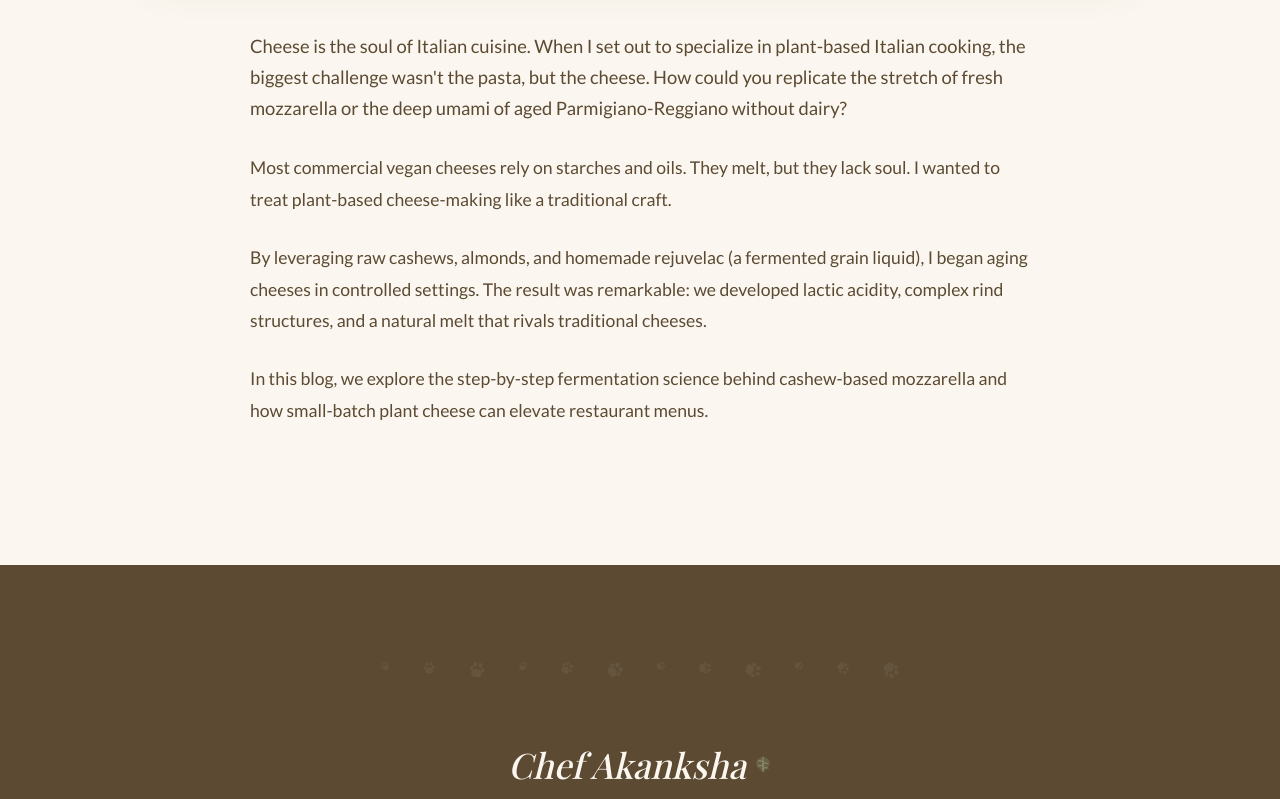
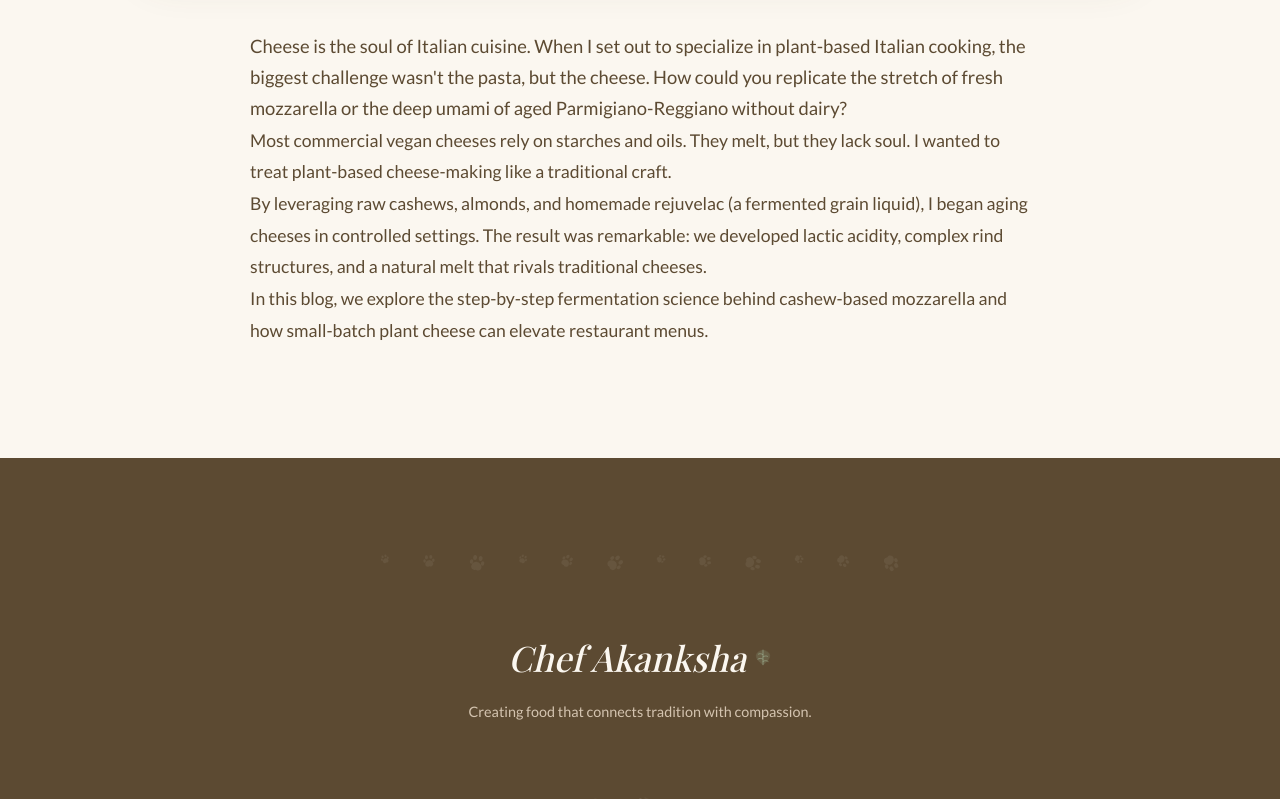
Before and after one commit to Ash120899/chefakanksha, a Next.js app: page /blogs/art-of-vegan-cheese in a window 1280 px wide. Shown: the part 880-1679 px from the top of the page. Built offline with nearby package versions, Linux system fonts and the light colour scheme; no server answers; a web font is replaced by a local one.

Commit message:
blog-content-css-change

```diff
--- a/src/app/blogs/[slug]/blogDetail.css
+++ b/src/app/blogs/[slug]/blogDetail.css
@@ -89,7 +89,7 @@
 }
 
 .blog-detail-content p {
-  margin-bottom: 1.5em;
+  margin-bottom: 0px;
   color: var(--dark-brown);
 }
 
@@ -104,6 +104,7 @@
   .blog-detail-main {
     padding-top: calc(var(--nav-height) + 20px);
   }
+
   .blog-detail-img-wrapper {
     border-radius: var(--radius-lg);
     margin-bottom: var(--space-lg);
```
